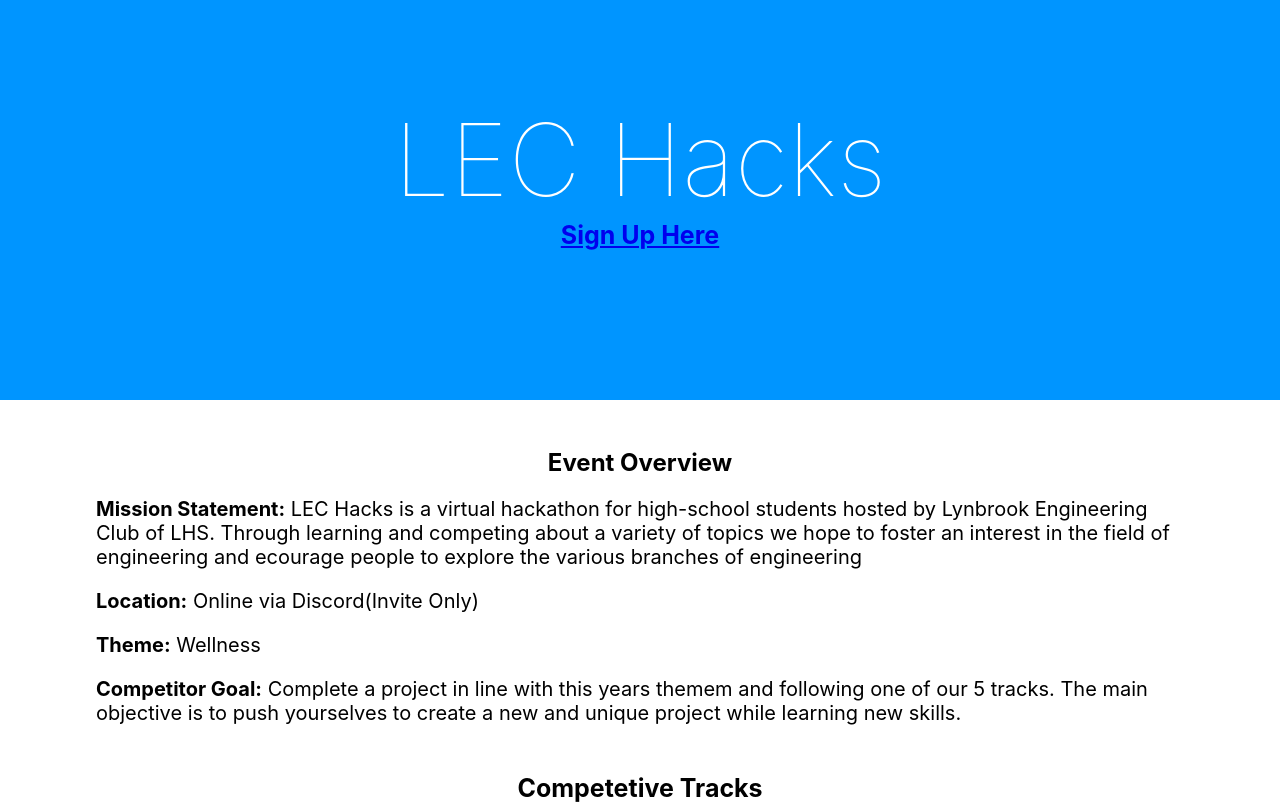
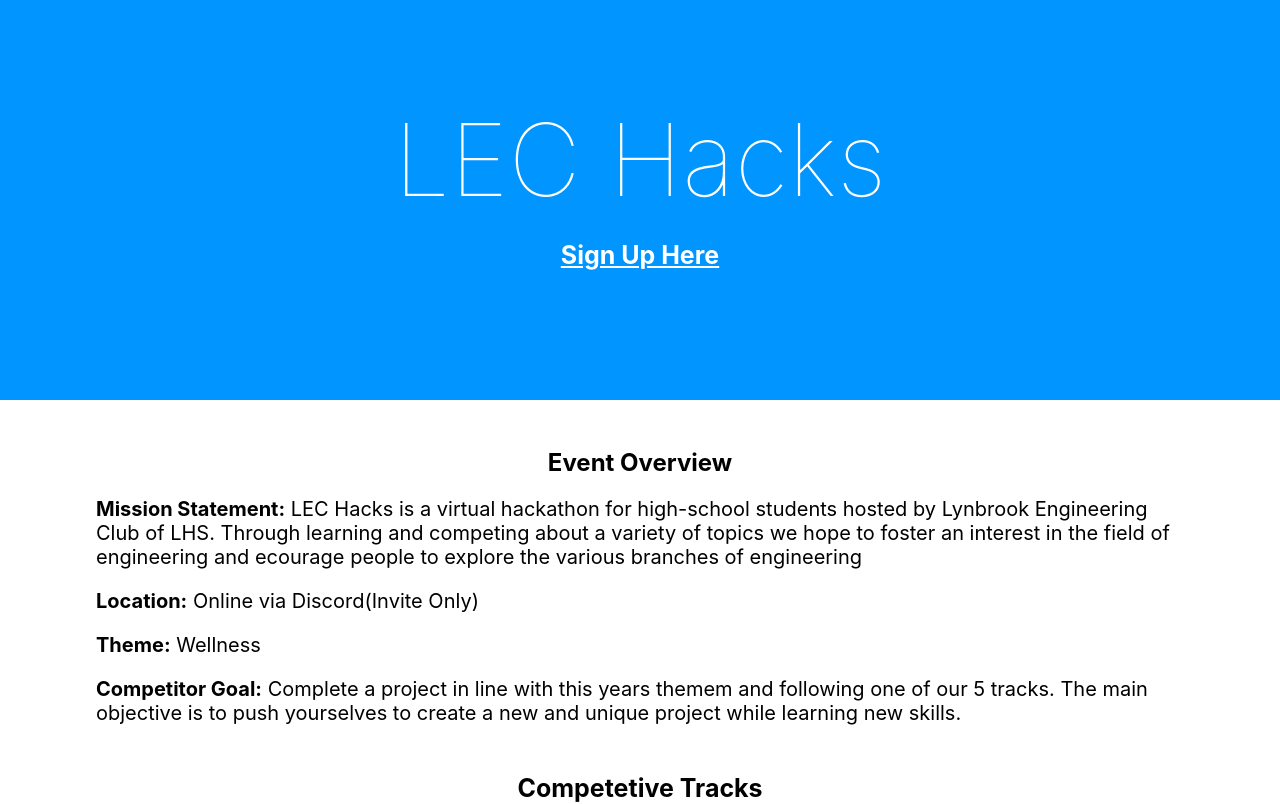
Before and after one commit to acciochris/lec-hacks, a Next.js app: page / in a window 1280 px wide. Shown: the top 804 px of the page. Built offline with nearby package versions, Linux system fonts and the light colour scheme.

Commit message:
changed color

```diff
--- a/styles/Header.module.css
+++ b/styles/Header.module.css
@@ -10,6 +10,7 @@
   color: white;
   font-size: 100px;
   font-weight: 50;
+  margin-bottom: 20px;
 }
 
 .center {
@@ -17,8 +18,9 @@
 }
 
 .subheading {
-  margin-top: 20px;
+  margin-top: 40px;
   font-size: 25px;
   font-weight: 700;
   margin-bottom: 1rem;
+  color: white;
 }
```
